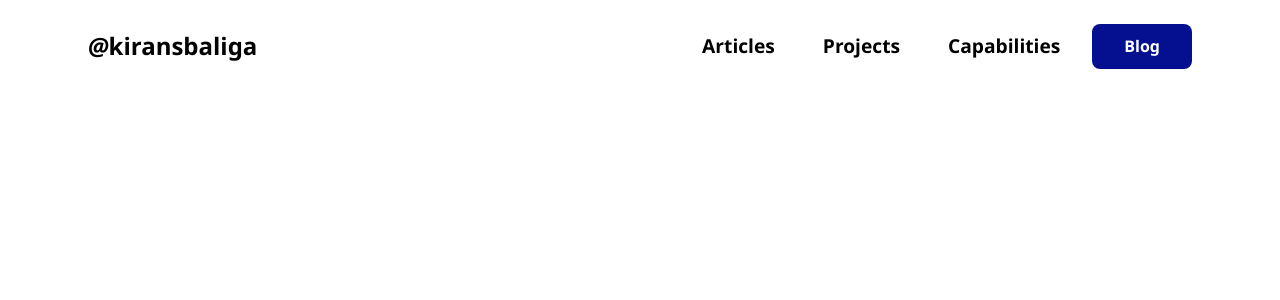
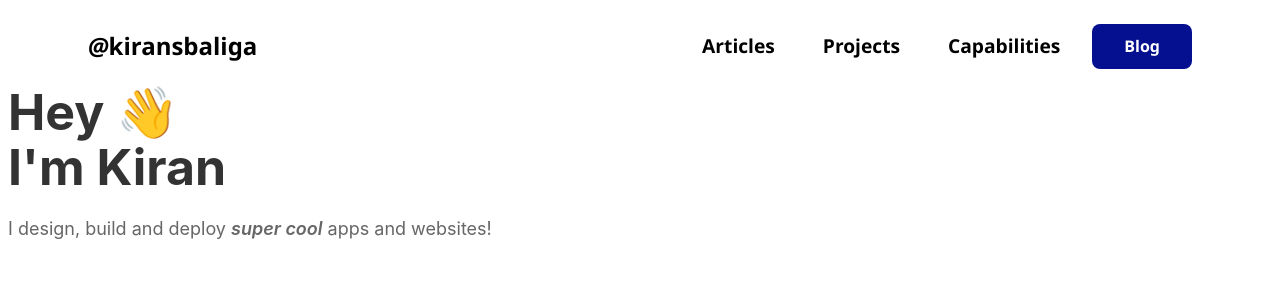
Before and after one commit to kiransbaliga/kiransbaliga.github.io, a React (Vite) app: page / in a window 1280 px wide. Shown: the top 300 px of the page. Built offline with nearby package versions, Linux system fonts and the light colour scheme.

Commit message:
hero-section-updates

```diff
--- /dev/null
+++ b/src/components/hero/Hero.css
@@ -0,0 +1,14 @@
+.hero-main-header{
+    font-size: 50px;
+    font-weight: 700;
+    color: var(--text-primary);
+    line-height: 1.1;
+    margin-bottom: 20px;
+}
+.hero-main-caption{
+    font-size: 18px;
+    font-weight: 400;
+    color: var(--text-secondary);
+    margin-bottom: 20px;
+    width: 40%;
+}
--- /dev/null
+++ b/src/components/hero/Hero.tsx
@@ -0,0 +1,18 @@
+import './Hero.css'
+
+
+
+const Hero = () => {
+  return (
+    <div className='hero-main'>
+    <div className='hero-main-header'>Hey 👋 <br/> I'm Kiran
+    </div>
+    <div className="hero-main-caption">I design, build and deploy <span> super cool</span> apps and websites!</div>
+    <div className="socials-row">
+
+    </div>
+    </div>
+  )
+}
+
+export default Hero
--- a/src/index.css
+++ b/src/index.css
@@ -12,4 +12,7 @@
   -moz-osx-font-smoothing: grayscale;
 
   --colour-primary: #051090;
+  --text-primary: #333;
+  --text-secondary: #666;
+
 }
--- a/src/pages/HomePage.tsx
+++ b/src/pages/HomePage.tsx
@@ -1,10 +1,12 @@
+import Hero from "../components/hero/Hero";
 import NavBar from "../components/navbar/NavBar";
 
 const HomePage = () => {
   return (
     <>
+      <NavBar/>
       <section id="Home">
-        <NavBar></NavBar>
+        <Hero/>
       </section>
       <section id="Articles"></section>
       <section id="Projects"></section>
```
